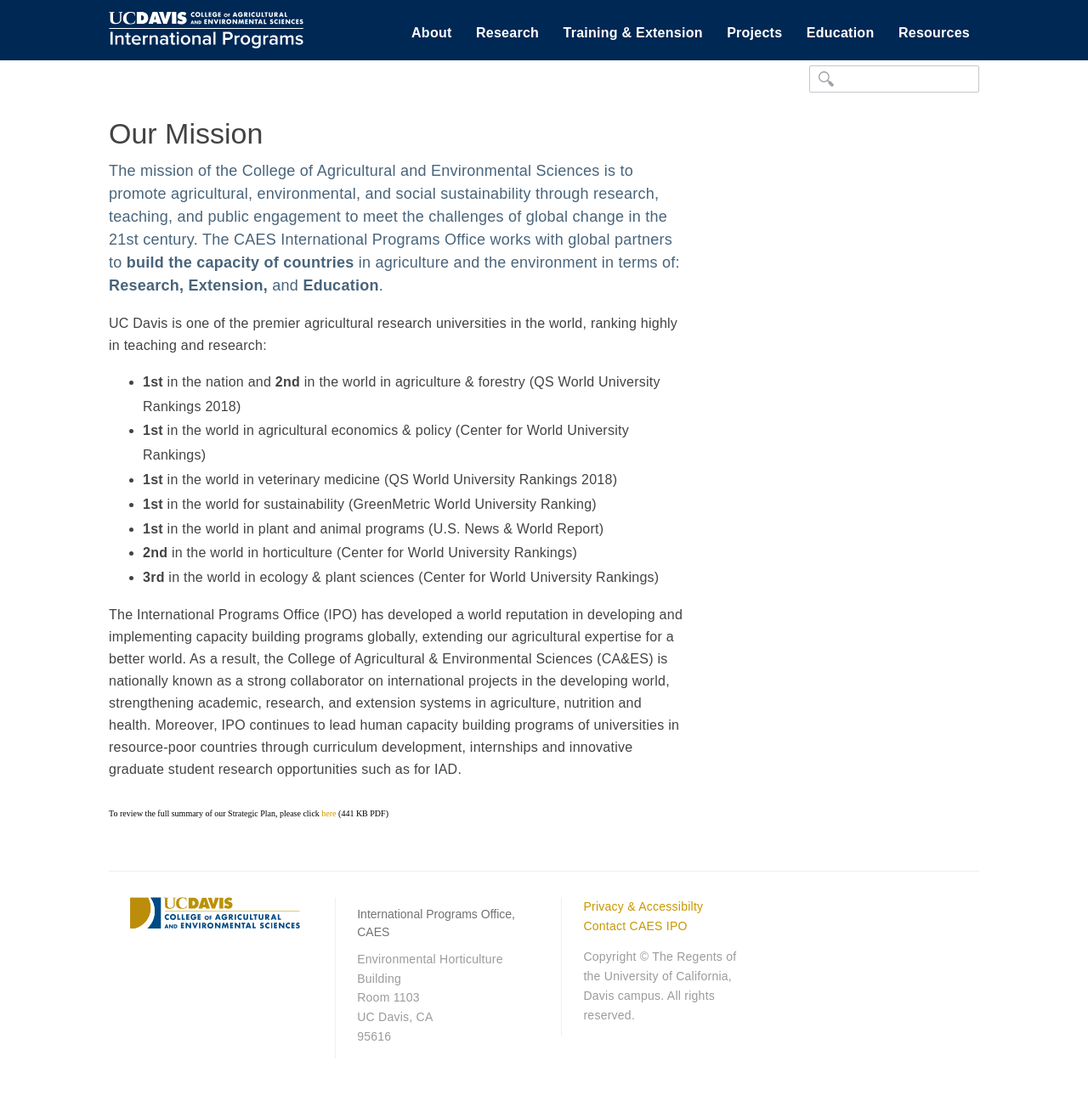
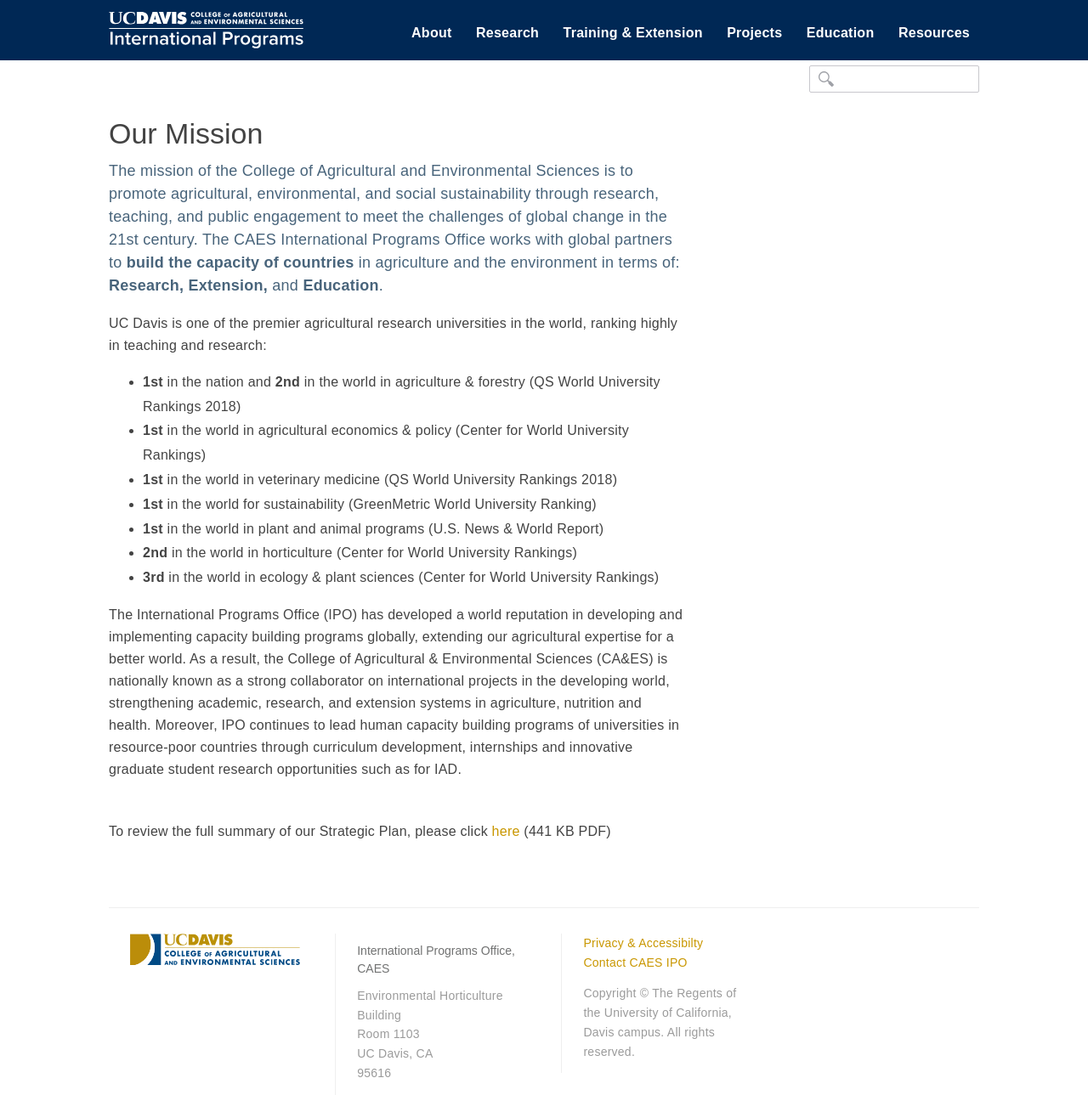
Before and after one commit to ucdavis/ip, a Jekyll site: the page built from about/index.html, in a window 1280 px wide. Shown: the whole page at 85% size. Built offline with Jekyll 4.4.1, drawn with Linux system fonts in a browser that asks for light colours; nearby versions of some CDN libraries; before the commit the page ends 1246 px from its top, so only the background shows below that.

Commit message:
mission edit

```diff
--- a/about/index.html
+++ b/about/index.html
@@ -21,7 +21,7 @@
 
     <p>The International Programs Office (IPO) has developed a world reputation in developing and implementing capacity building programs globally, extending our agricultural expertise for a better world.  As a result, the College of Agricultural & Environmental Sciences (CA&ES) is nationally known as a strong collaborator on international projects in the developing world, strengthening academic, research, and extension systems in agriculture, nutrition and health. Moreover, IPO continues to lead  human capacity building programs of universities in resource-poor countries through curriculum development, internships and innovative graduate student research opportunities such as for IAD.</p><br>
 
-    To review the full summary of our Strategic Plan, please click <a target="_blank" href="/media/files/IPO_Strategic_Plan_2018_summary.pdf">here</a> (441 KB PDF)
+    <p>To review the full summary of our Strategic Plan, please click <a target="_blank" href="/media/files/IPO_Strategic_Plan_2018_summary.pdf">here</a> (441 KB PDF)</p>
 
 
 </aside>
```
